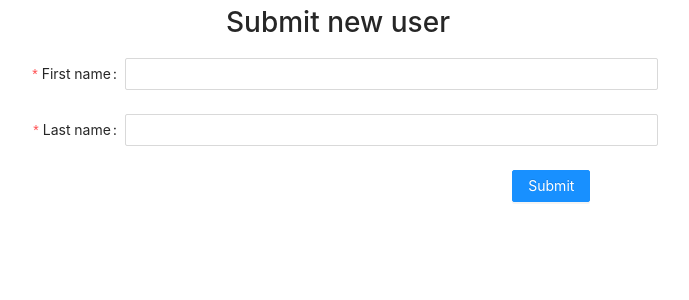
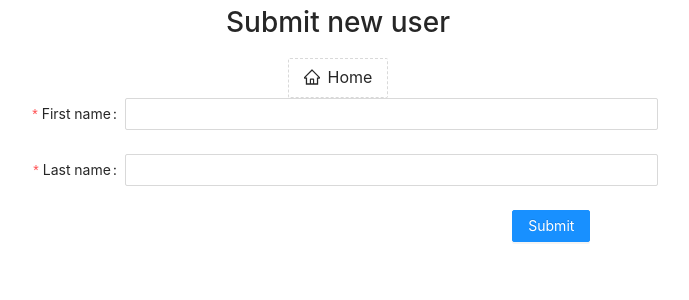
Before and after one commit to deborahKollman/typescript-practice, a React (Create React App) app in the folder client/: page /create in a window 1280 px wide. Shown: the top 300 px of the page, without its empty margins (302-991 px from the left). Built offline with nearby package versions, Linux system fonts and the light colour scheme.

Commit message:
feat: add navigate button in userscreateform component

```diff
--- a/client/src/components/UserCreateForm.tsx
+++ b/client/src/components/UserCreateForm.tsx
@@ -1,9 +1,12 @@
 import React, { useState } from "react";
 import { User } from "../redux/actions";
 import { Button, Form, Input } from 'antd';
+import { useNavigate } from "react-router-dom";
+import { HomeOutlined } from "@ant-design/icons";
 
 
 export default function UserCreateForm(){
+    const navigate = useNavigate()
 
     const onFinish = (values: any) => {
         console.log('Success:', values);
@@ -18,6 +21,9 @@ export default function UserCreateForm(){
     return (
         <>
         <h1>Submit new user</h1>
+        <Button type="dashed" icon={<HomeOutlined />} size="large" onClick={()=>navigate('/')}>
+            Home
+        </Button>
         <Form
           name="basic"
           labelCol={{ span: 8 }}
```
